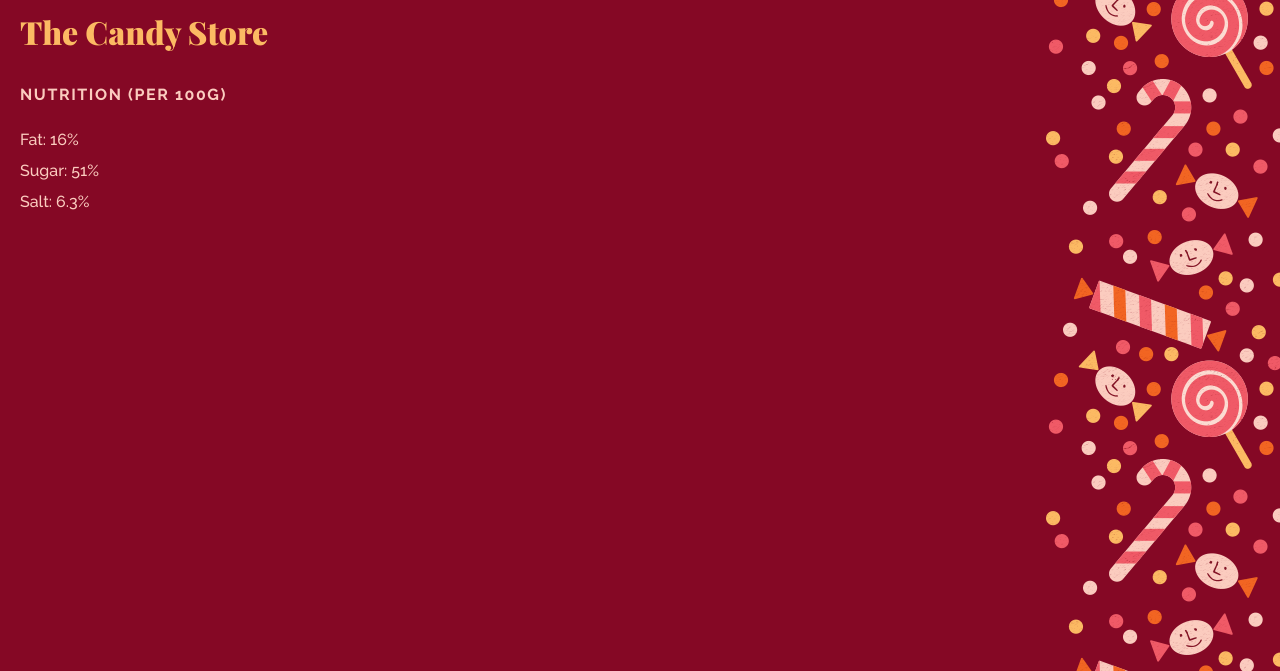
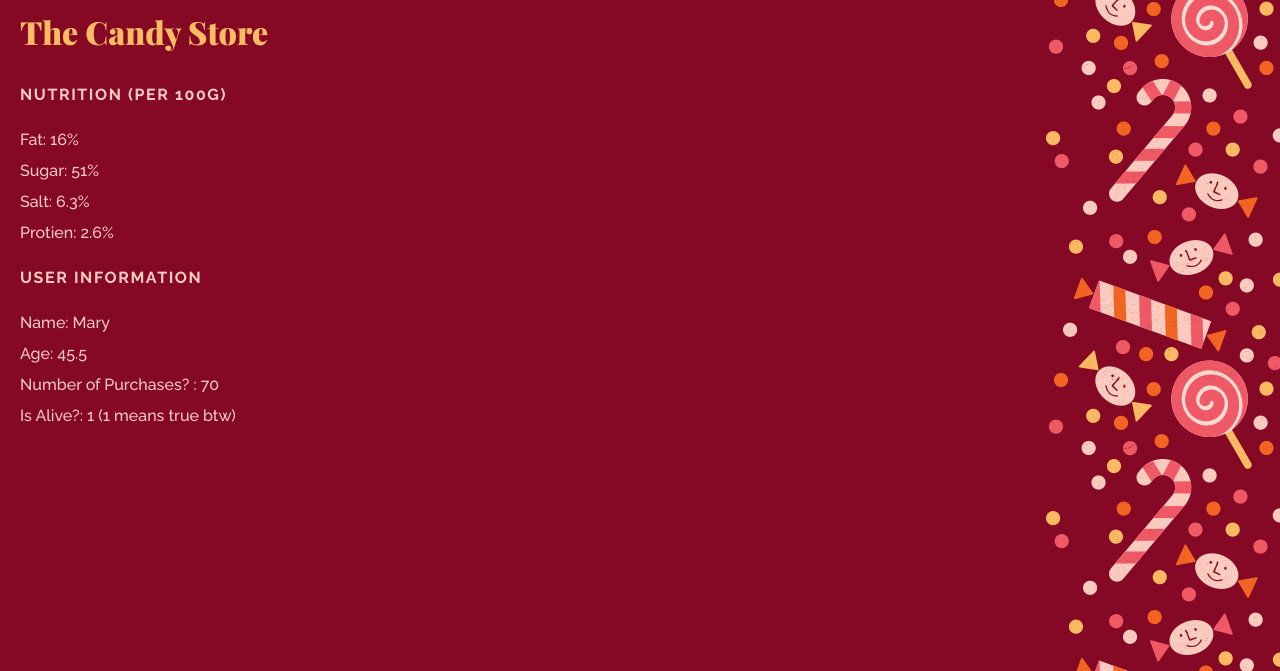
Before and after one commit to sstokesgmu/PHP-MYSQL_JonD, a PHP site: page /section_a/c01/associative-arrays.php in a window 1280 px wide. Shown: the top 671 px of the page. Run offline with PHP 8.4, Linux system fonts and the light colour scheme.

Commit message:
PHP book from pages 29 to 44

```diff
--- a/section_a/c01/associative-arrays.php
+++ b/section_a/c01/associative-arrays.php
@@ -1,21 +1,55 @@
 <?php
 $nutrition = [
-    'fat'   => 16,
+  'fat' => 16,
   'sugar' => 51,
-    'salt'  => 6.3,
+  'salt' => 6.3,
+  'protien' => 2.6,
+];
+
+//My personal array
+$user = [
+  "name" => "Mary",
+  "age" => 45.5,
+  "numOfPurchases" => 70,
+  "isAlive" => true,
 ];
 ?>
 <!DOCTYPE html>
 <html>
+
 <head>
   <title>Associative Arrays</title>
   <link rel="stylesheet" href="css/styles.css">
 </head>
+
 <body>
   <h1>The Candy Store</h1>
   <h2>Nutrition (per 100g)</h2>
-    <p>Fat:   <?php echo $nutrition['fat']; ?>%</p>
-    <p>Sugar: <?php echo $nutrition['sugar']; ?>%</p>
-    <p>Salt:  <?php echo $nutrition['salt']; ?>%</p>
+  <p>Fat:
+    <?php echo $nutrition['fat']; ?>%
+  </p>
+  <p>Sugar:
+    <?php echo $nutrition['sugar']; ?>%
+  </p>
+  <p>Salt:
+    <?php echo $nutrition['salt']; ?>%
+  </p>
+  <p>Protien:
+    <?php echo $nutrition['protien']; ?>%
+  </p>
+  <h2> User Information</h2>
+  <p> Name:
+    <?php echo $user["name"]; ?>
+  </p>
+  <p> Age:
+    <?php echo $user["age"]; ?>
+  </p>
+  <p> Number of Purchases? :
+    <?php echo $user["numOfPurchases"]; ?>
+  </p>
+  <p> Is Alive?:
+    <?php echo $user[(string) "isAlive"]; ?> (1 means true btw)
+  </p>
 </body>
+
 </html>
--- a/section_a/c01/updating-arrays.php
+++ b/section_a/c01/updating-arrays.php
@@ -6,6 +6,7 @@ $nutrition = [
 ];
 $nutrition['fat']   = 36;
 $nutrition['fiber'] = 2.1;
+$nutrition['protien'] = 7.3;
 ?>
 <!DOCTYPE html>
 <html>
@@ -20,5 +21,6 @@ $nutrition['fiber'] = 2.1;
     <p>Sugar: <?php echo $nutrition['sugar']; ?>%</p>
     <p>Salt:  <?php echo $nutrition['salt']; ?>%</p>
     <p>Fiber: <?php echo $nutrition['fiber']; ?>%</p>
+    <p>Protien: <?php echo $nutrition['protien']; ?>%</p>
   </body>
 </html>
```
Also changed, not shown: section_a/c01/indexed-arrays.php (+15 -1 lines), section_a/c01/variables.php (+21 -7 lines). Lines whose indentation alone changed are shown as unchanged.
